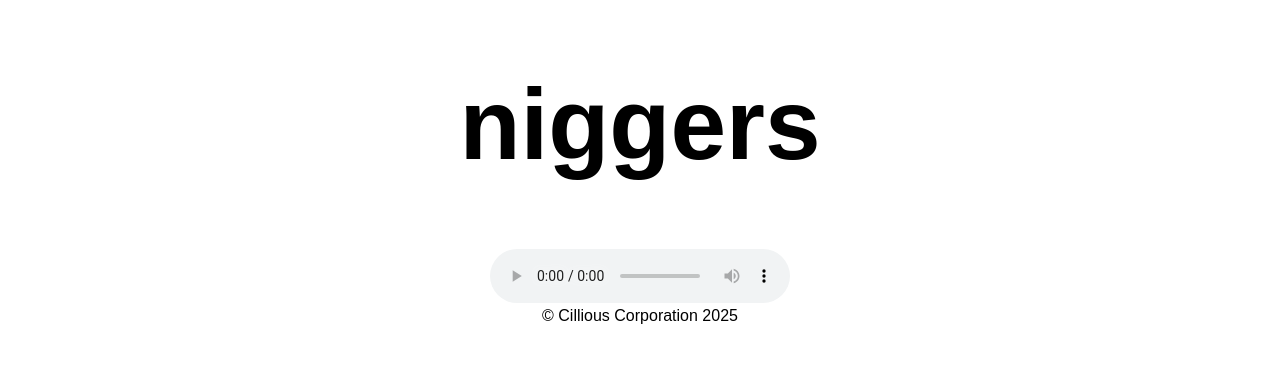
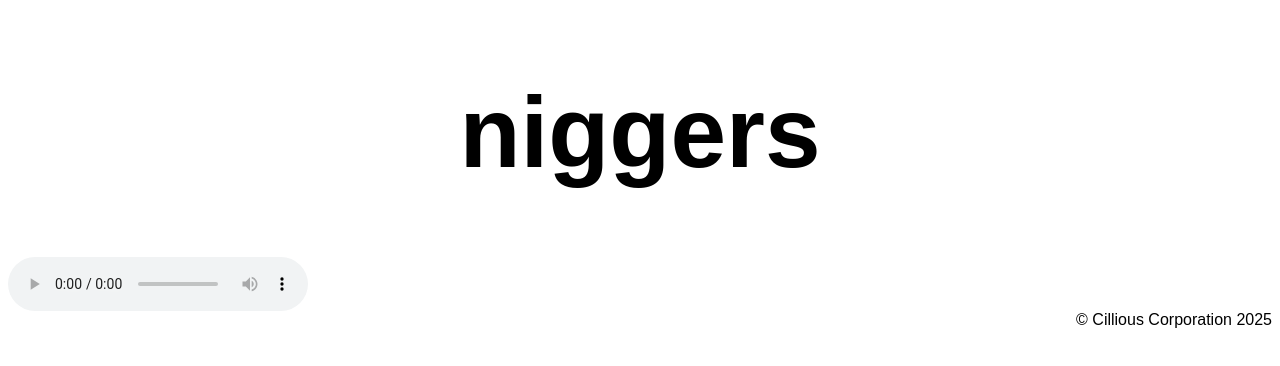
Before and after one commit to Cillious/whosinparis.com, a plain HTML site: page index.html in a window 1280 px wide. Drawn offline with Linux system fonts and the light colour scheme.

Commit message:
Update index.css

```diff
--- a/index.css
+++ b/index.css
@@ -6,13 +6,14 @@
     text-align: center;
 }
 body {
-    display: flex
-    flex-flow: column nowrap
+    display: flex;
+    flex-flow: column nowrap;
+    height: 100%
 }
 h1 {
     font-size: 100px;
     text-align: center;
 }
 footer {
-    flex-align: flex-end
+    align-self: flex-end
 }
```
